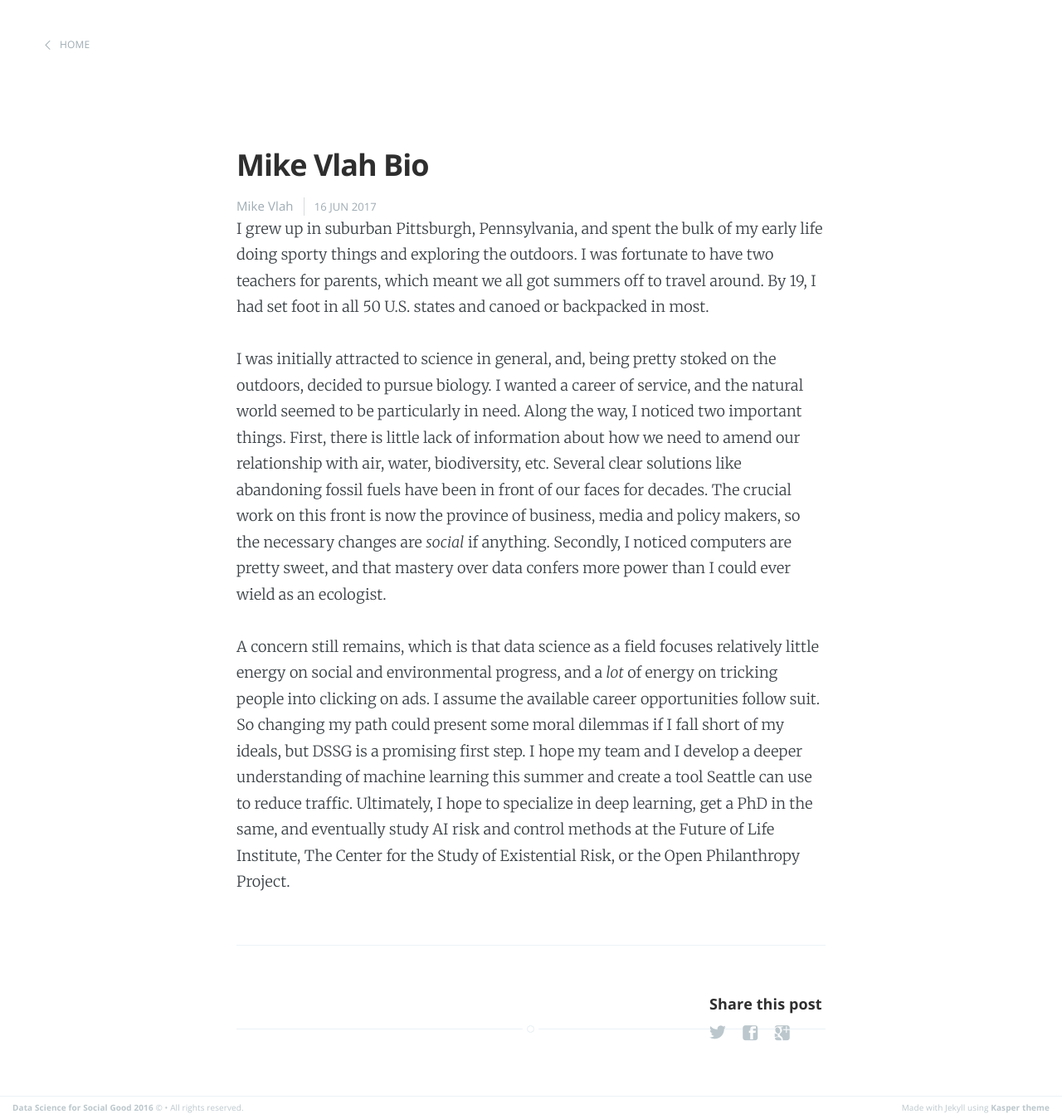
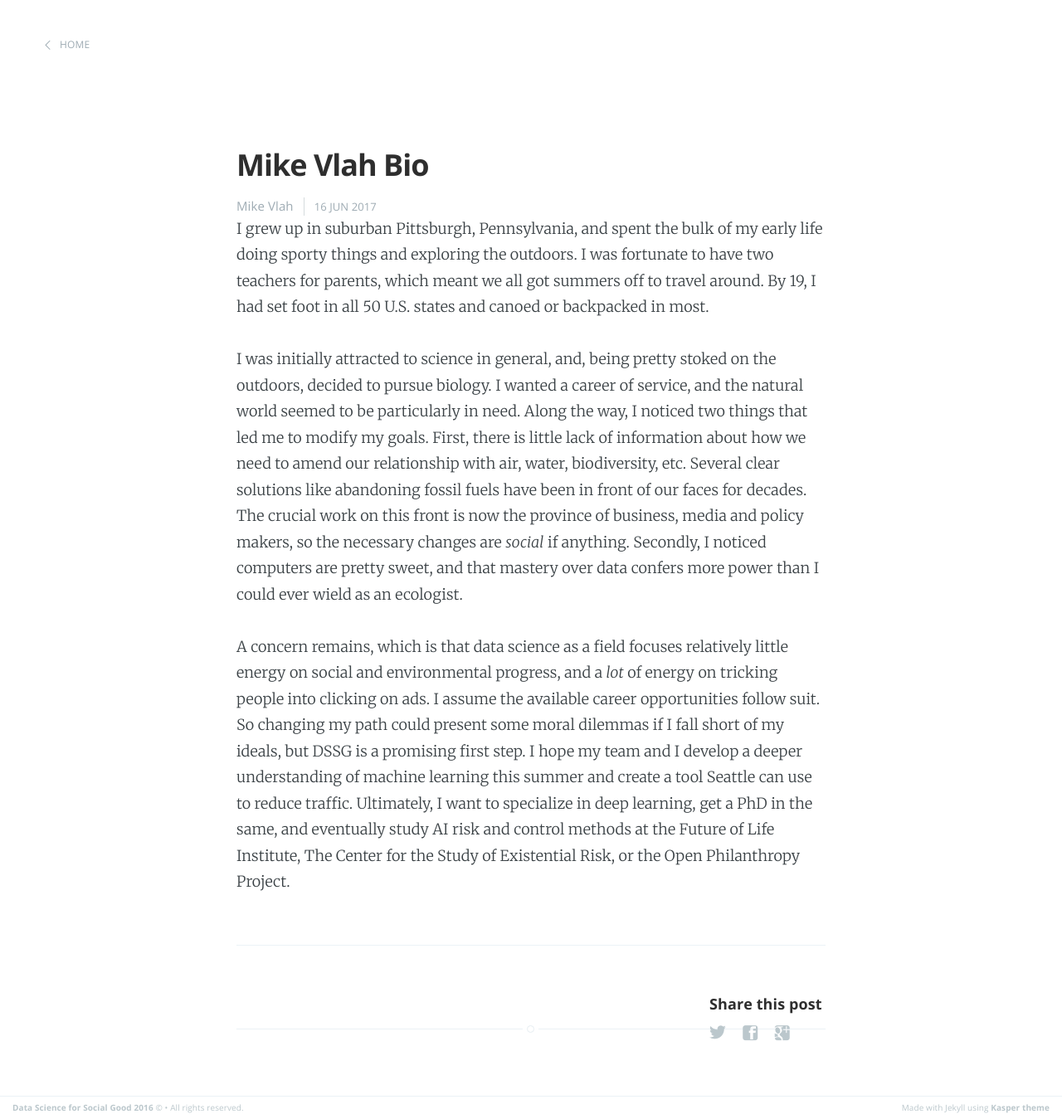
Before and after one commit to uwescience/DSSG2017, a Jekyll site: the page built from _posts/2017-06-16-mikeIntro.md, in a window 1280 px wide. Shown: the whole page at 83% size. Built offline with Jekyll 4.4.1, drawn with Linux system fonts in a browser that asks for light colours.

Commit message:
small wording changes

```diff
--- a/_posts/2017-06-16-mikeIntro.md
+++ b/_posts/2017-06-16-mikeIntro.md
@@ -7,6 +7,6 @@ author: Mike Vlah
 
 I grew up in suburban Pittsburgh, Pennsylvania, and spent the bulk of my early life doing sporty things and exploring the outdoors. I was fortunate to have two teachers for parents, which meant we all got summers off to travel around. By 19, I had set foot in all 50 U.S. states and canoed or backpacked in most.
 
-I was initially attracted to science in general, and, being pretty stoked on the outdoors, decided to pursue biology. I wanted a career of service, and the natural world seemed to be particularly in need. Along the way, I noticed two important things. First, there is little lack of information about how we need to amend our relationship with air, water, biodiversity, etc. Several clear solutions like abandoning fossil fuels have been in front of our faces for decades. The crucial work on this front is now the province of business, media and policy makers, so the necessary changes are _social_ if anything. Secondly, I noticed computers are pretty sweet, and that mastery over data confers more power than I could ever wield as an ecologist.
+I was initially attracted to science in general, and, being pretty stoked on the outdoors, decided to pursue biology. I wanted a career of service, and the natural world seemed to be particularly in need. Along the way, I noticed two things that led me to modify my goals. First, there is little lack of information about how we need to amend our relationship with air, water, biodiversity, etc. Several clear solutions like abandoning fossil fuels have been in front of our faces for decades. The crucial work on this front is now the province of business, media and policy makers, so the necessary changes are _social_ if anything. Secondly, I noticed computers are pretty sweet, and that mastery over data confers more power than I could ever wield as an ecologist.
 
-A concern still remains, which is that data science as a field focuses relatively little energy on social and environmental progress, and a _lot_ of energy on tricking people into clicking on ads. I assume the available career opportunities follow suit. So changing my path could present some moral dilemmas if I fall short of my ideals, but DSSG is a promising first step. I hope my team and I develop a deeper understanding of machine learning this summer and create a tool Seattle can use to reduce traffic. Ultimately, I hope to specialize in deep learning, get a PhD in the same, and eventually study AI risk and control methods at the Future of Life Institute, The Center for the Study of Existential Risk, or the Open Philanthropy Project.
+A concern remains, which is that data science as a field focuses relatively little energy on social and environmental progress, and a _lot_ of energy on tricking people into clicking on ads. I assume the available career opportunities follow suit. So changing my path could present some moral dilemmas if I fall short of my ideals, but DSSG is a promising first step. I hope my team and I develop a deeper understanding of machine learning this summer and create a tool Seattle can use to reduce traffic. Ultimately, I want to specialize in deep learning, get a PhD in the same, and eventually study AI risk and control methods at the Future of Life Institute, The Center for the Study of Existential Risk, or the Open Philanthropy Project.
```
